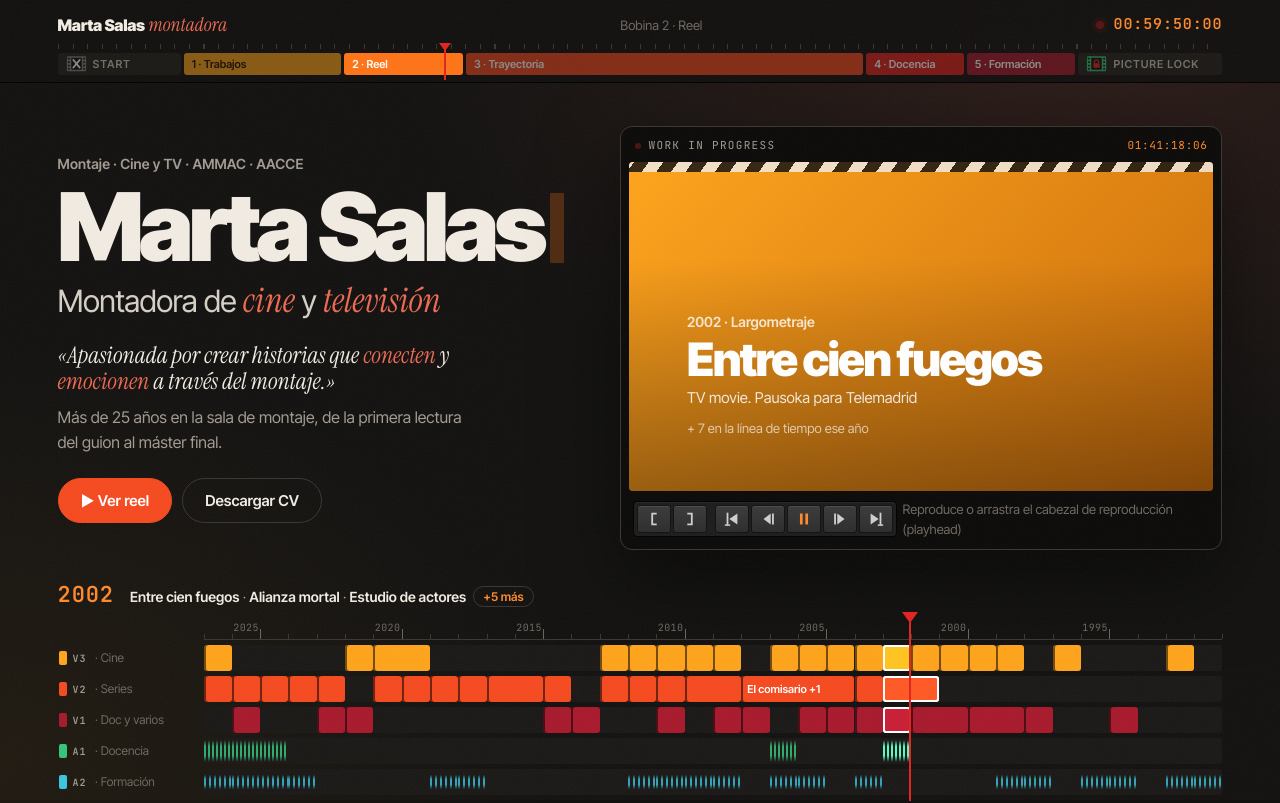
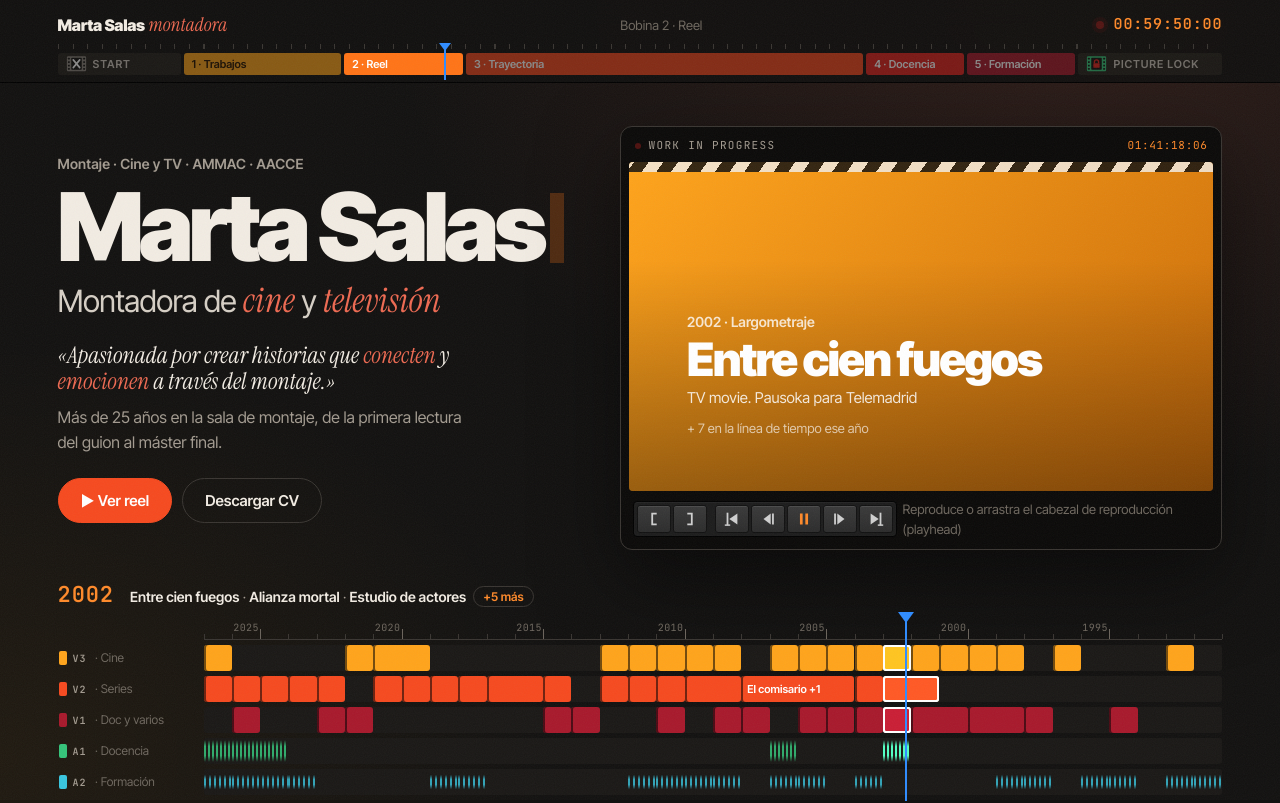
Before and after one commit to MartaSalas-create/APP-DESGLOSES-MONTAJE, a plain HTML site: page web-martasalas-montaje/index.html in a window 1280 px wide. Shown: the top 803 px of the page. Drawn offline with Linux system fonts and the light colour scheme.

Commit message:
Web sala de montaje: playhead azul (estilo Avid) que arranca al inicio del timeline
Co-Authored-By: Claude Opus 5.5 <noreply@anthropic.com>
Claude-Session: https://claude.ai/code/session_01TyD3Qguyxc2V4AgbaJYQHS

```diff
--- a/web-martasalas-montaje/css/site.css
+++ b/web-martasalas-montaje/css/site.css
@@ -19,6 +19,7 @@
   --coral: #ee6a52;
   --wave: #34c47a;
   --head: #e2231f;
+  --playhead: #2f8cff;   /* azul del indicador de posición de Avid Media Composer */
   --tc: #ff8a2a;
   --sans: "Inter Tight", "Inter", system-ui, -apple-system, "Segoe UI", Roboto, sans-serif;
   --serif: "Instrument Serif", "Iowan Old Style", Georgia, serif;
@@ -86,8 +87,8 @@ em { font-family: var(--serif); font-style: italic; font-weight: 400; color: var
 .nle-track a.nle-start { min-width: 90px; }
 .nle-track a.nle-lock { min-width: 144px; }
 .nle-track a.nle-start svg { color: #8a847c; }
-.nle-head { position: absolute; top: 0; bottom: 2px; width: 2px; background: var(--head); left: 0; pointer-events: none; margin-left: -1px; }
-.nle-head::before { content: ""; position: absolute; top: -1px; left: -5px; border: 6px solid transparent; border-top: 8px solid var(--head); border-bottom: 0; }
+.nle-head { position: absolute; top: 0; bottom: 2px; width: 2px; background: var(--playhead); left: 0; pointer-events: none; margin-left: -1px; }
+.nle-head::before { content: ""; position: absolute; top: -1px; left: -5px; border: 6px solid transparent; border-top: 8px solid var(--playhead); border-bottom: 0; }
 @media (max-width: 760px) {
   .nle-label { display: none; }
   .brand { flex: 1; }
@@ -229,10 +230,10 @@ em { font-family: var(--serif); font-style: italic; font-weight: 400; color: var
 .t-train .cclip { background: repeating-linear-gradient(90deg, var(--trk-train) 0 2px, transparent 2px 5px); box-shadow: none; font-size: 0; opacity: .8;
   -webkit-mask: linear-gradient(transparent 22%, #000 40%, #000 60%, transparent 78%); mask: linear-gradient(transparent 22%, #000 40%, #000 60%, transparent 78%); }
 .t-train .cclip.on { opacity: 1; filter: brightness(1.3); box-shadow: none; }
-.career-head { position: absolute; top: -4px; bottom: -6px; width: 2px; margin-left: -1px; background: var(--head); left: 100%; outline: none; cursor: grab; z-index: 2; }
-.career-head::before { content: ""; position: absolute; top: -4px; left: -7px; border: 8px solid transparent; border-top: 11px solid var(--head); border-bottom: 0; }
+.career-head { position: absolute; top: -4px; bottom: -6px; width: 2px; margin-left: -1px; background: var(--playhead); left: 100%; outline: none; cursor: grab; z-index: 2; }
+.career-head::before { content: ""; position: absolute; top: -4px; left: -7px; border: 8px solid transparent; border-top: 11px solid var(--playhead); border-bottom: 0; }
 .career-head::after { content: ""; position: absolute; inset: -6px -14px; }
-.career-head:focus-visible { box-shadow: 0 0 0 3px rgba(255,116,23,.5); }
+.career-head:focus-visible { box-shadow: 0 0 0 3px rgba(47,140,255,.45); }
 
 @media (max-width: 980px) {
   .hero { align-items: flex-start; }
@@ -430,8 +431,8 @@ em { font-family: var(--serif); font-style: italic; font-weight: 400; color: var
 .photo-small::before { left: 6px; right: 6px; top: 6px; height: 7px; }
 .photo-small img { aspect-ratio: 3 / 2; object-fit: cover; }
 .photo-small figcaption { font-size: 13px; padding: 8px 2px 0; }
-.then-now-cut { width: 2px; align-self: stretch; margin: 6px 2px 34px; background: var(--head); position: relative; }
-.then-now-cut::before { content: ""; position: absolute; top: -6px; left: -5px; border: 6px solid transparent; border-top: 8px solid var(--head); border-bottom: 0; }
+.then-now-cut { width: 2px; align-self: stretch; margin: 6px 2px 34px; background: var(--playhead); position: relative; }
+.then-now-cut::before { content: ""; position: absolute; top: -6px; left: -5px; border: 6px solid transparent; border-top: 8px solid var(--playhead); border-bottom: 0; }
 .about-text h2 { margin: 0 0 22px; font-weight: 900; font-size: clamp(38px, 5vw, 68px); line-height: .95; letter-spacing: -.045em; }
 .about-text h2 em { font-size: 1.08em; letter-spacing: -.01em; }
 .about-text p:not(.kicker) { color: #d6cfc5; font-size: clamp(17px, 1.4vw, 20px); line-height: 1.55; margin: 0 0 16px; max-width: 54ch; }
@@ -464,7 +465,7 @@ em { font-family: var(--serif); font-style: italic; font-weight: 400; color: var
   box-shadow: 0 10px 30px rgba(0,0,0,.35); transition: transform .35s ease, box-shadow .35s ease; }
 .filmo-poster img { width: 100%; height: 100%; object-fit: cover; display: block; transition: transform .5s ease, filter .35s ease; }
 .filmo-poster::after { /* cabezal rojo al pasar el ratón */
-  content: ""; position: absolute; top: 0; bottom: 0; left: 0; width: 2px; background: var(--head); opacity: 0; transition: left .6s ease, opacity .2s; }
+  content: ""; position: absolute; top: 0; bottom: 0; left: 0; width: 2px; background: var(--playhead); opacity: 0; transition: left .6s ease, opacity .2s; }
 .filmo-card:hover .filmo-poster, .filmo-card:focus-visible .filmo-poster { transform: translateY(-5px); box-shadow: 0 18px 40px rgba(0,0,0,.5), 0 0 0 2px var(--c2); }
 .filmo-card:hover .filmo-poster img { transform: scale(1.04); }
 .filmo-card:hover .filmo-poster::after { opacity: 1; left: calc(100% - 2px); }
--- a/web-martasalas-montaje/js/site.js
+++ b/web-martasalas-montaje/js/site.js
@@ -172,7 +172,7 @@
   };
   var CAT_LABEL = { "Largometrajes y TV movies": "Largometraje", "Series de ficción": "Serie de ficción", "Documental y reportaje": "Documental",
     "Cortometrajes": "Cortometraje", "Programas de TV": "Programa de TV", "Ayudante de montaje": "Ayudante de montaje" };
-  var curYear = null, idleTimer = null, lastYv = Y1 - 0.5;
+  var curYear = null, idleTimer = null, lastYv = Y1;
   var trackOff = {};                       // pistas desactivadas con su selector
   var isOn = function (id) { return !trackOff[id]; };
 
@@ -182,16 +182,16 @@
   }
   function idleSoon(ms, volver) {
     clearTimeout(idleTimer);
-    idleTimer = setTimeout(function () { showFrame(false); if (volver) setYear(Y1 - 0.5); }, ms);
+    idleTimer = setTimeout(function () { showFrame(false); if (volver) setYear(Y1); }, ms);
   }
 
   function setYear(yv) {
-    yv = Math.max(Y0, Math.min(Y1 - 1, yv));
+    yv = Math.max(Y0, Math.min(Y1, yv));      // Y1 = inicio de la línea de tiempo (borde izquierdo)
     lastYv = yv;
-    var yr = Math.floor(yv);
-    chead.style.left = pct(Math.min(yv, Y1 - 0.0001)) + "%";
+    var yr = Math.min(Math.floor(yv), Y1 - 1);
+    chead.style.left = pct(yv) + "%";
     // avanza al reproducir (de 2026 a la izquierda hacia lo más antiguo a la derecha)
-    mon.tc.textContent = framesToTc(TC_START + ((Y1 - 0.5 - yv) / (span - 0.5)) * (TC_END - TC_START));
+    mon.tc.textContent = framesToTc(TC_START + ((Y1 - yv) / span) * (TC_END - TC_START));
     if (yr === curYear) return;
     curYear = yr;
     chead.setAttribute("aria-valuenow", yr);
@@ -368,10 +368,10 @@
   function play(delay) {
     stopPlay(); clearTimeout(idleTimer);
     var r = range();
-    var START = r ? r[0] + 0.5 : Y1 - 0.5, END = r ? r[1] : Y0;
-    var inside = curYear != null && curYear < START - 0.5 && curYear > END;
-    var from = inside ? curYear + 0.5 : START;
-    var DUR = Math.max(600, 9000 * (from - END) / (Y1 - 0.5 - Y0)), t0 = null;
+    var START = r ? r[0] + 0.5 : Y1, END = r ? r[1] : Y0;
+    var inside = lastYv < START - 0.05 && lastYv > END + 0.05;   // reanuda desde donde estaba
+    var from = inside ? lastYv : START;
+    var DUR = Math.max(600, 9000 * (from - END) / span), t0 = null;
     setYear(from); showFrame(true);
     tPlay.innerHTML = svgUse("i-pause"); tPlay.classList.add("on"); tPlay.setAttribute("aria-label", "Pausa (espacio)");
     auto = requestAnimationFrame(function step(ts) {
@@ -399,7 +399,7 @@
     var d = { ArrowLeft: 1, ArrowUp: 1, ArrowRight: -1, ArrowDown: -1, PageUp: 5, PageDown: -5 }[e.key];
     var y = curYear == null ? 2026 : curYear;
     var enBoton = e.currentTarget === transportEl; // en un botón, espacio e Intro pulsan ese botón
-    if (e.key === "Home") { goTo(Y1 - 1); e.preventDefault(); }
+    if (e.key === "Home") { stopPlay(); showFrame(true); setYear(Y1); idleSoon(8000); e.preventDefault(); }
     else if (e.key === "End") { goTo(Y0); e.preventDefault(); }
     else if (e.key === " " && !enBoton) { togglePlay(); e.preventDefault(); }
     else if (MODE === "completa" && (e.key === "i" || e.key === "I")) { toggleMark("in"); e.preventDefault(); }
@@ -410,7 +410,7 @@
   transportEl.addEventListener("keydown", onKeys);
 
   // Al cargar, la secuencia se reproduce una vez
-  if (reduceMotion) { setYear(2026.5); showFrame(false); }
+  if (reduceMotion) { setYear(Y1); showFrame(false); }
   else play(700);
 
   /* =========================================================
```
